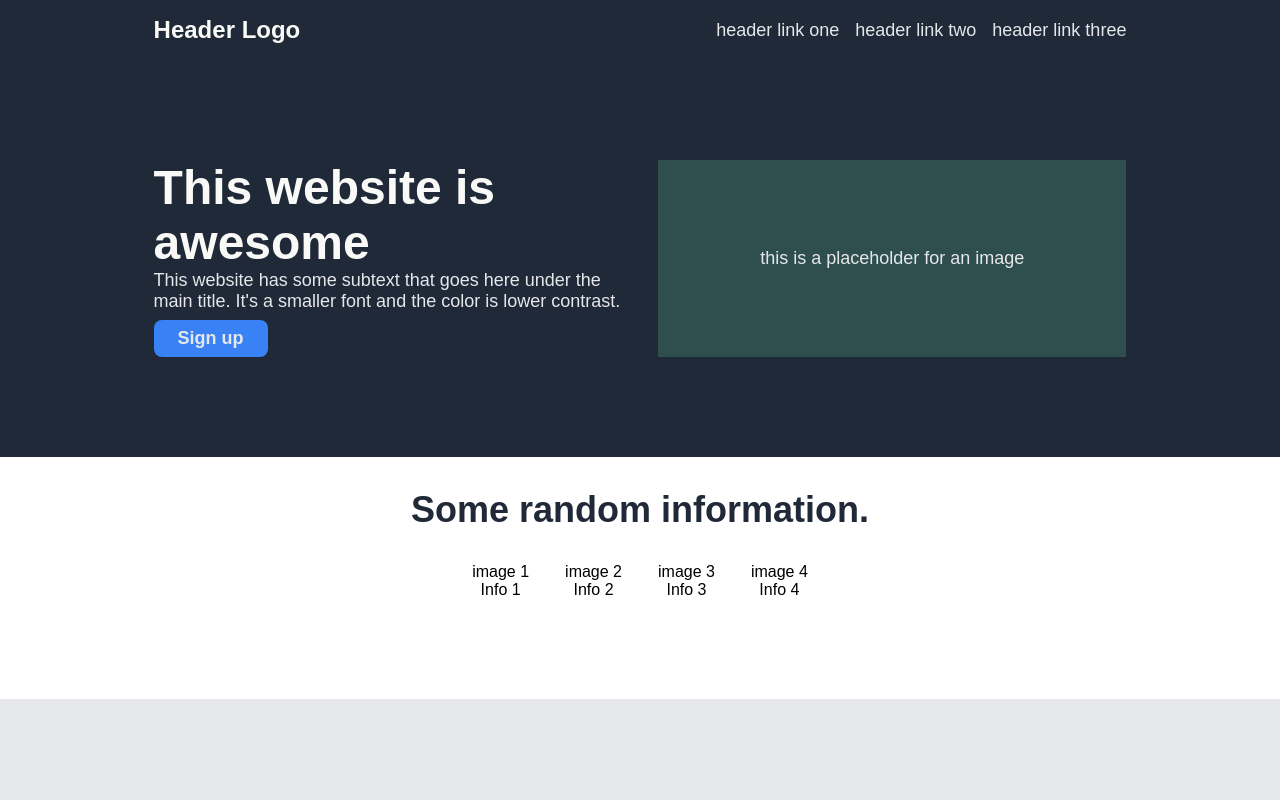
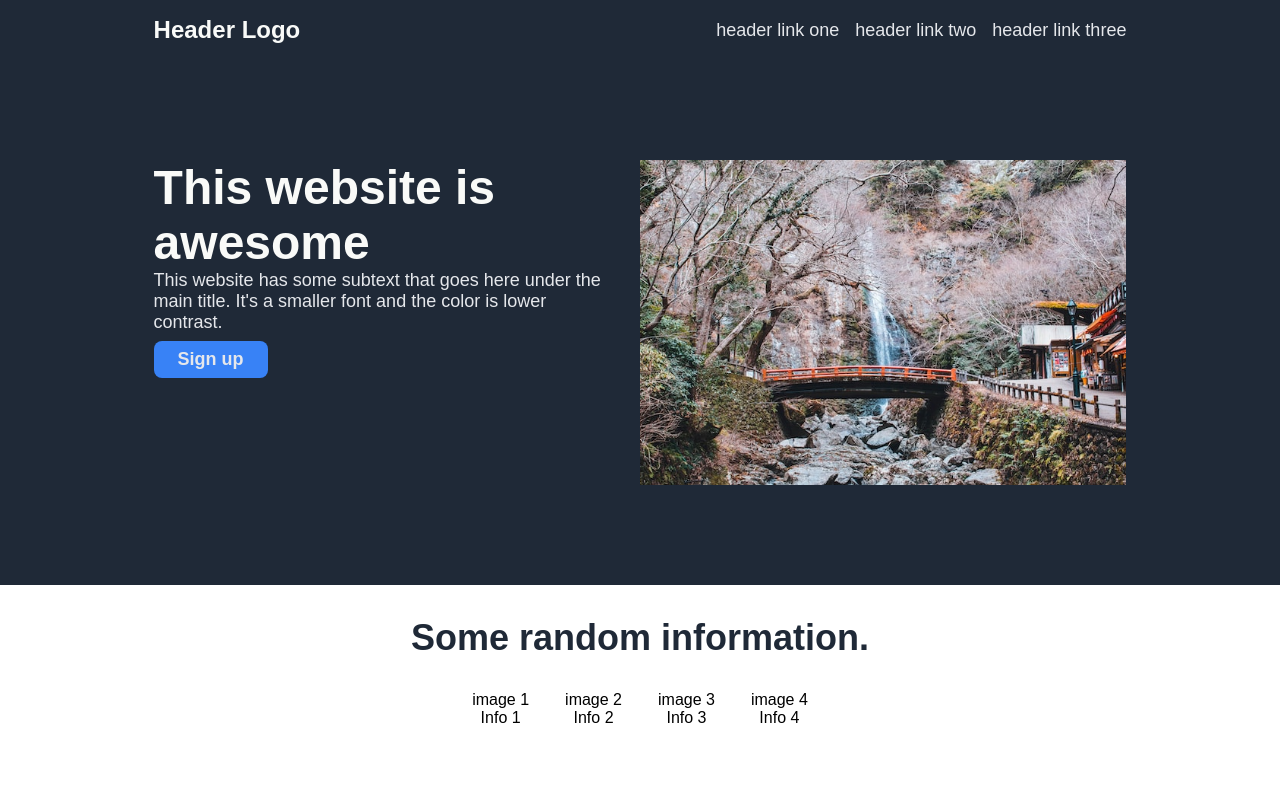
Before and after one commit to marasy8/odin-landing-page, a plain HTML site: page index.html in a window 1280 px wide. Shown: the top 800 px of the page. Drawn offline with Linux system fonts and the light colour scheme.

Commit message:
added image files and added the center image

```diff
--- a/index.html
+++ b/index.html
@@ -25,7 +25,7 @@
             <div class="secondary-text  ">This website has some subtext that goes here under the main title. It's a smaller font and the color is lower contrast.</div>
             <button>Sign up</button>
         </div>
-        <div class="image-placeholder secondary-text">this is a placeholder for an image</div>
+        <img src="./images/center-romeo-a-1onlXS5QtZg-unsplash.jpg" class="landing-image"/>
     </div>
     <div class="info-section">
         <div class="info-header">
--- a/styles.css
+++ b/styles.css
@@ -59,12 +59,9 @@ body {
     font-size: 18px;
 }
 
-.image-placeholder {
-    display: flex;
-    background-color: darkslategrey;
-    justify-content: center;
-    align-items: center;
-    flex: 1;
+.landing-image{
+    max-width: 50%;
+    height: auto;
 }
 
 button {
```
Also changed, not shown: images/alex-_-Ad03qvLGw-unsplash.jpg (added), images/center-romeo-a-1onlXS5QtZg-unsplash.jpg (added), images/galen-crout-0_xMuEbpFAQ-unsplash.jpg (added), images/kaori-chin-teYjKGvqkz8-unsplash.jpg (added), images/vista-wei-OiERUvVrioU-unsplash.jpg (added).
